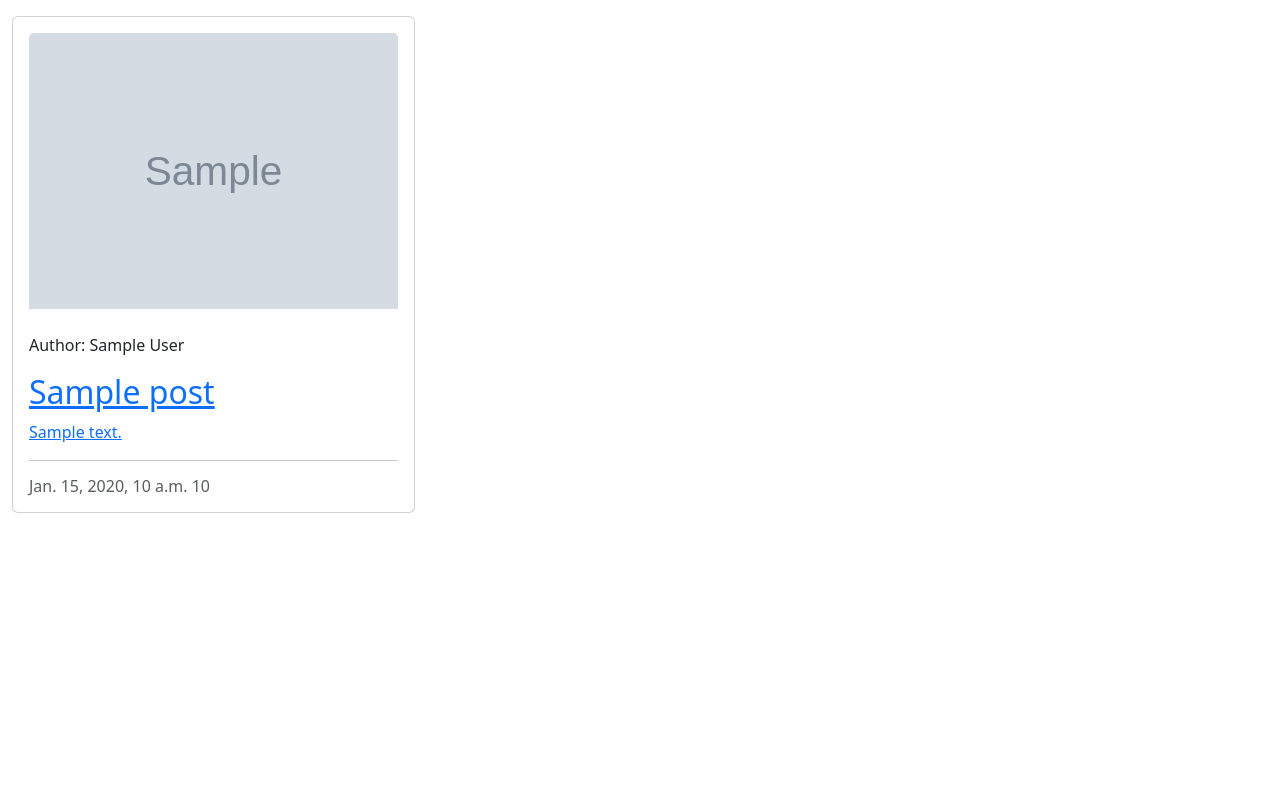
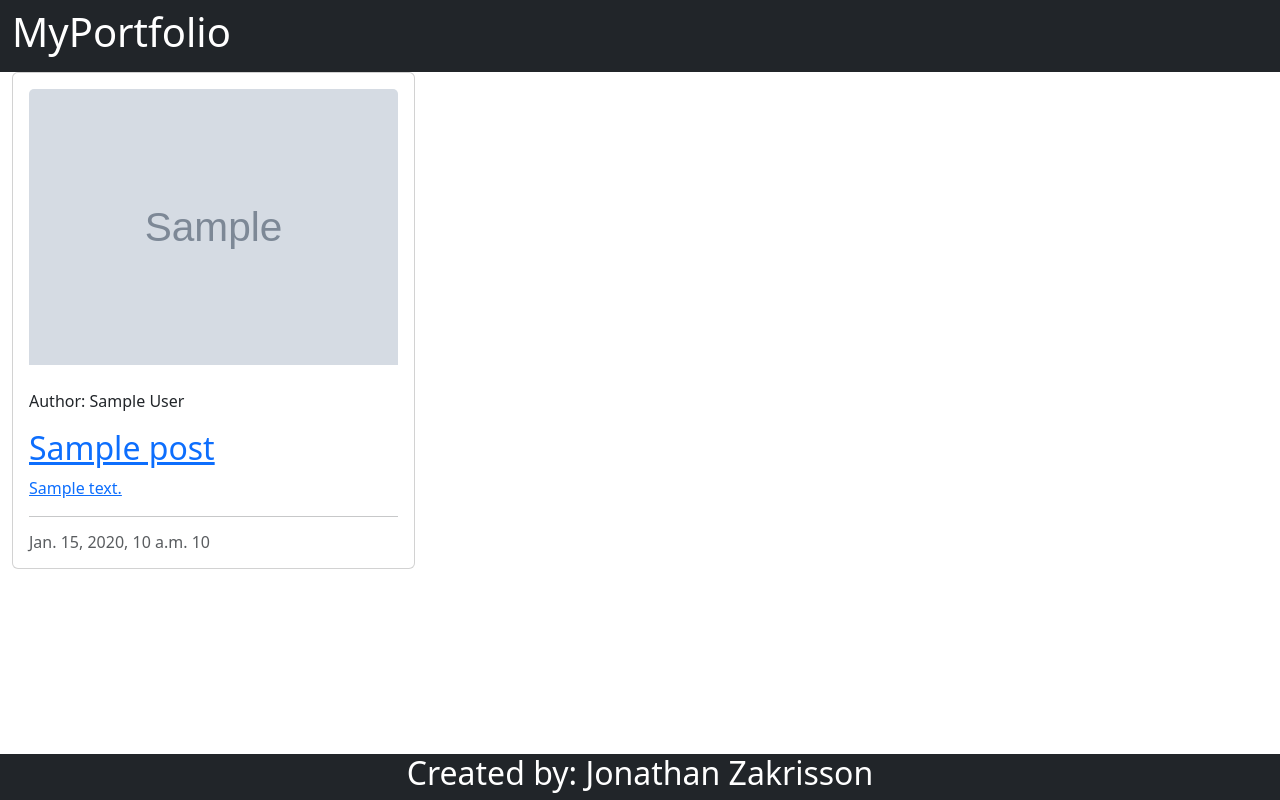
Before and after one commit to Jonathan97-web/MyPortfolio, a Django app: template templates/index.html in a window 1280 px wide. Run offline with Django 3.2, Linux system fonts and the light colour scheme; the template is opened without the code that fills it: most values are stand-ins (such as "Sample title", 1, 10 or a date in 2020); grey boxes marked "Sample" are stand-in pictures.

Commit message:
Add navbar and footer to base.html

```diff
--- a/templates/base.html
+++ b/templates/base.html
@@ -15,8 +15,9 @@
 
 <body>
 
-    <nav class="navbar navbar-expand-lg navbar-dark bg-white">
-        <div class="container-fluid">
+    <nav class="navbar navbar-expand-lg navbar-dark bg-dark">
+        <div class="container-fluid d-flex">
+            <h1 class="h1 text-white">MyPortfolio</h1>
 
         </div>
     </nav>
@@ -25,6 +26,14 @@
 
     {% endblock content %}
     </main>
+
+
+    <footer class="footer fixed-bottom bg-dark">
+        <div class="container-fluid d-flex justify-content-center">
+            <h2 class="h2 text-white">Created by: Jonathan Zakrisson</h2>
+        </div>
+
+    </footer>
 
     <script src="https://cdn.jsdelivr.net/npm/@popperjs/core@2.11.7/dist/umd/popper.min.js"
         integrity="sha384-zYPOMqeu1DAVkHiLqWBUTcbYfZ8osu1Nd6Z89ify25QV9guujx43ITvfi12/QExE" crossorigin="anonymous">
```
